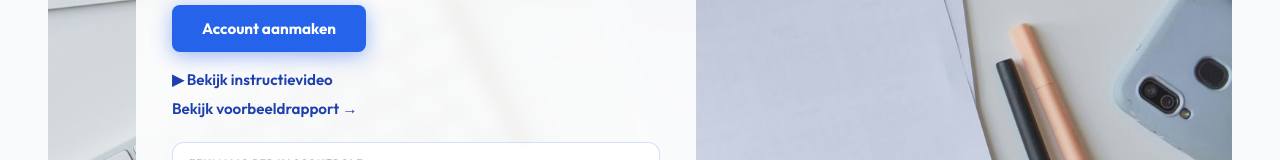
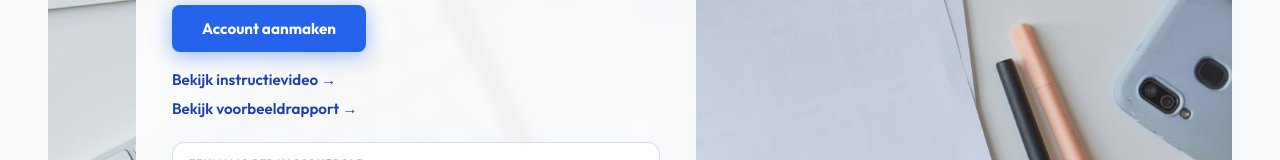
Before and after one commit to JJWVersteegh/Slimme-Kascontrole, a Next.js app: page / in a window 1280 px wide. Shown: the part 428-588 px from the top of the page. Built offline with nearby package versions, Linux system fonts and the light colour scheme; a web font is replaced by a local one.

Commit message:
Update page.tsx

```diff
--- a/app/page.tsx
+++ b/app/page.tsx
@@ -309,7 +309,7 @@ footer a:hover{color:#93c5fd}
 
         <div class="hero-secondary-links">
           <a href="#" onclick="event.preventDefault();document.getElementById('video-modal').style.display='flex'">
-            ▶ Bekijk instructievideo
+            Bekijk instructievideo →
           </a>
 
           <a href="/voorbeeld-rapport">
```
